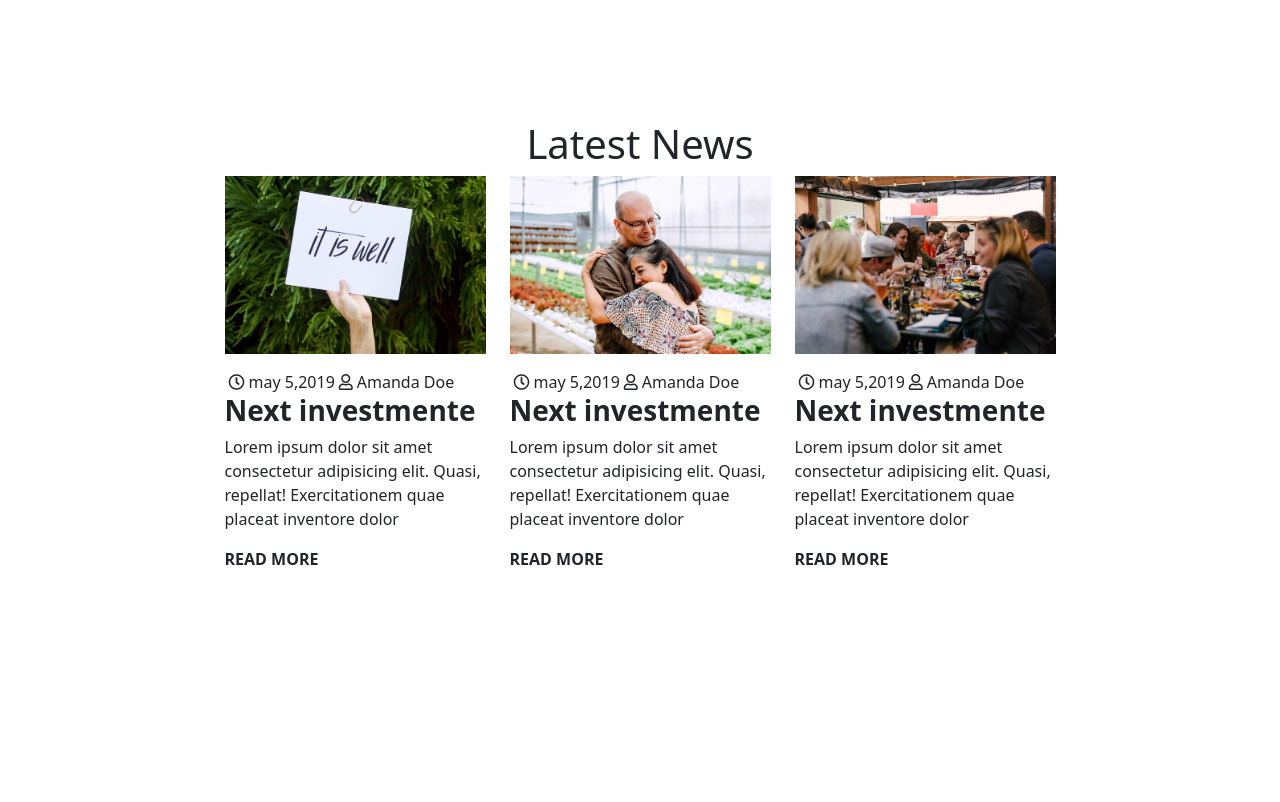
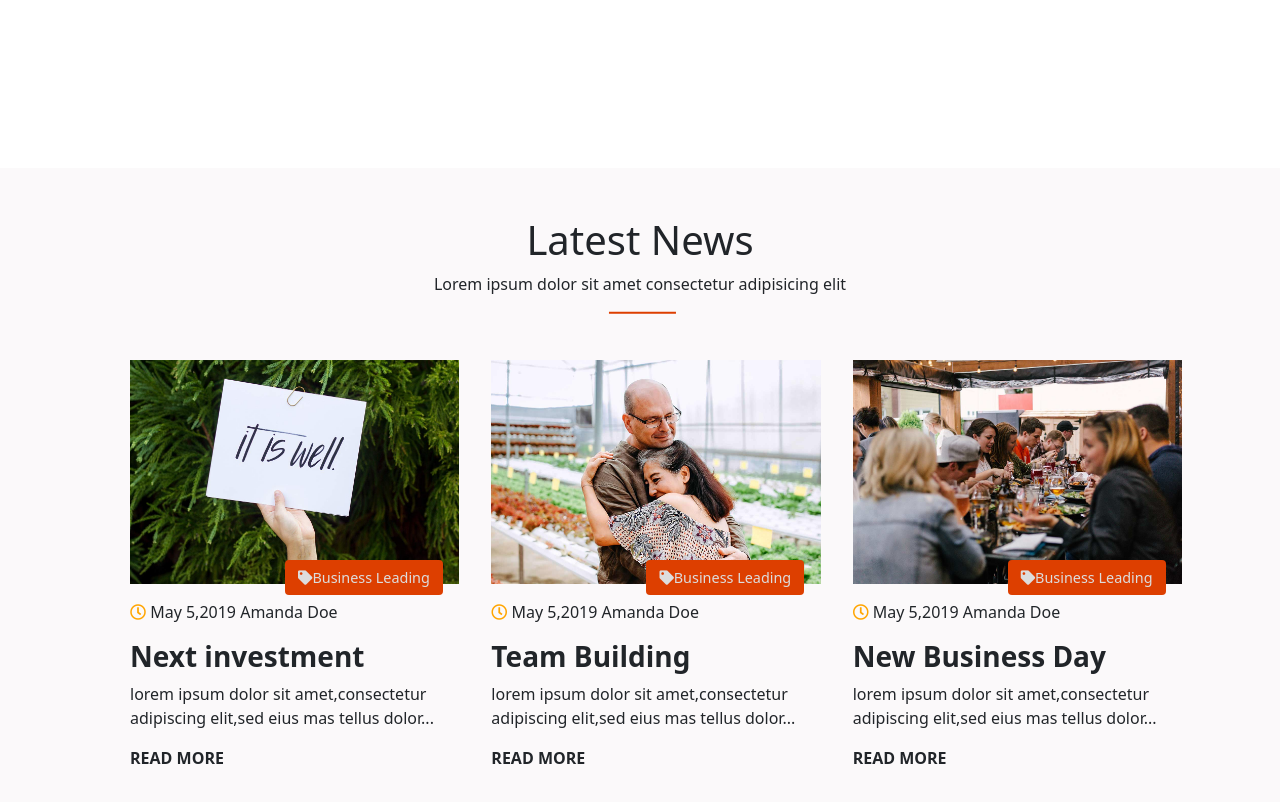
Before and after one commit to 07simone/proj-html-vuejs, a Vue app: page / in a window 1280 px wide. Shown: the part 2760-3562 px from the top of the page. Before the commit the page ends 3331 px from the top, so only its background shows below. Built offline with nearby package versions, Linux system fonts and the light colour scheme.

Commit message:
modifiche-thumb

```diff
--- a/src/components/IndexThumbnails.vue
+++ b/src/components/IndexThumbnails.vue
@@ -1,51 +1,32 @@
 <template>
-<div class="container">
+<div class="thumbTop">
+  <div class="container mt-5">
   <div class="row">
     <div class="col-12 text-center">
+      <div class="titolo mt-5">
       <h1>Latest News</h1>
-    </div>
-  </div>
-  <div class="row justify-content-center">
-    <div class="col-3">
-      <img class="img-fluid" src="../assets/img/h1-blog-img-03.jpg" alt="">
-      <div class="description mt-3">
-          <i class="far fa-clock mx-1"></i>
-          <span>may 5,2019</span>
-          <i class="far fa-user mx-1"></i>
-          <span>Amanda Doe</span>
-          <h3 class="fw-bold">Next investmente</h3>
-          <p>Lorem ipsum dolor sit amet consectetur adipisicing elit. Quasi, repellat! Exercitationem quae placeat inventore dolor</p>
-          <span class="fw-bold">READ MORE</span>
-      </div>
-
-    </div>
-    <div class="col-3">
-      <img class="img-fluid" src="../assets/img/h1-blog-img-02.jpg" alt="">
-      <div class="description mt-3">
-          <i class="far fa-clock mx-1"></i>
-          <span>may 5,2019</span>
-          <i class="far fa-user mx-1"></i>
-          <span>Amanda Doe</span>
-          <h3 class="fw-bold">Next investmente</h3>
-          <p>Lorem ipsum dolor sit amet consectetur adipisicing elit. Quasi, repellat! Exercitationem quae placeat inventore dolor</p>
-          <span class="fw-bold">READ MORE</span>
-      </div>
-    </div>
-    <div class="col-3">
-      <img class="img-fluid" src="../assets/img/h1-blog-img-01.jpg" alt="">
-      <div class="description mt-3">
-          <i class="far fa-clock mx-1"></i>
-          <span>may 5,2019</span>
-          <i class="far fa-user mx-1"></i>
-          <span>Amanda Doe</span>
-          <h3 class="fw-bold">Next investmente</h3>
-          <p>Lorem ipsum dolor sit amet consectetur adipisicing elit. Quasi, repellat! Exercitationem quae placeat inventore dolor</p>
-          <span class="fw-bold">READ MORE</span>
+      <p>Lorem ipsum dolor sit amet consectetur adipisicing elit</p>
+      <div class="line"></div>
       </div>
     </div>
   </div>
-
-
+  <div class="row justify-content-center ">
+    <div class="col-12 ">
+      <ul class="d-flex mt-5">
+        <li class="mx-3" v-for="(element, index) in business" :key=index>
+          <div class="immagine">
+            <img class=" d-flex justify-content-center img-fluid" :src="element.img" alt="">
+            <button  type="button" class="btn"> <i class="fas fa-tag"></i>Business Leading</button>
+          </div>
+            <p  class=" mt-3 text-start"> <i class="far fa-clock"></i> {{element.date}}</p>
+            <h3 class="text-start fw-bold">{{element.titolo}}</h3>
+            <p class="text-start">{{element.description}}</p>
+            <p class="text-start fw-bold">{{element.write}}</p>
+        </li>
+      </ul>
+    </div>
+  </div>
+</div>
 </div>
 
 
@@ -57,11 +38,82 @@
 export default {
   name: 'IndexThumbnails',
 
+
+  data:function(){
+    return{
+    business:[
+          {
+            img:require('@/assets/img/h1-blog-img-03.jpg'),
+            date:"May 5,2019 Amanda Doe",
+            titolo:"Next investment",
+            description:"lorem ipsum dolor sit amet,consectetur adipiscing elit,sed eius mas tellus dolor...",
+            write:"READ MORE"
+          },
+          {
+            img:require('@/assets/img/h1-blog-img-02.jpg'),
+            date:"May 5,2019 Amanda Doe",
+            titolo:"Team Building",
+            description:"lorem ipsum dolor sit amet,consectetur adipiscing elit,sed eius mas tellus dolor...",
+            write:"READ MORE"
+        },
+          {
+            img:require('@/assets/img/h1-blog-img-01.jpg'),
+            date:"May 5,2019 Amanda Doe",
+            titolo:"New Business Day",
+            description:"lorem ipsum dolor sit amet,consectetur adipiscing elit,sed eius mas tellus dolor...",
+            write:"READ MORE"
+        },
+    ]
+
+    }
+  }
+
 }
+
+
 </script>
 
 
 <style scoped lang="scss">
+.thumbTop{
+  background-image: url(../assets/img/rbt-placeholder.jpg);
 
+  & ul{
+    list-style-type: none;
+
+    & i{
+      color: orange;
+    }
+  }
+.titolo{
+  position: relative;
+  & .line{
+    position: absolute;
+    top: 130%;
+    left: 55%;
+    transform: translate(-130%, -55%);
+    width: 6%;
+    text-align: center;
+    height: 15px;
+    border-top:2px solid rgb(221, 63, 0)
+
+  }
+}
+  .immagine{
+    position: relative;
+
+    & .btn{
+      position: absolute;
+      right: 5%;
+      bottom: -5%;
+      background-color: rgb(221, 63, 0);
+      color: rgb(221, 221, 221);
+      font-size: 0.9rem;
+      & i{
+        color: rgb(221, 221, 221);
+      }
+    }
+  }
+}
 
 </style>
```
Also changed, not shown: src/components/IndexThumbSon.vue (deleted, +0 -28 lines).
